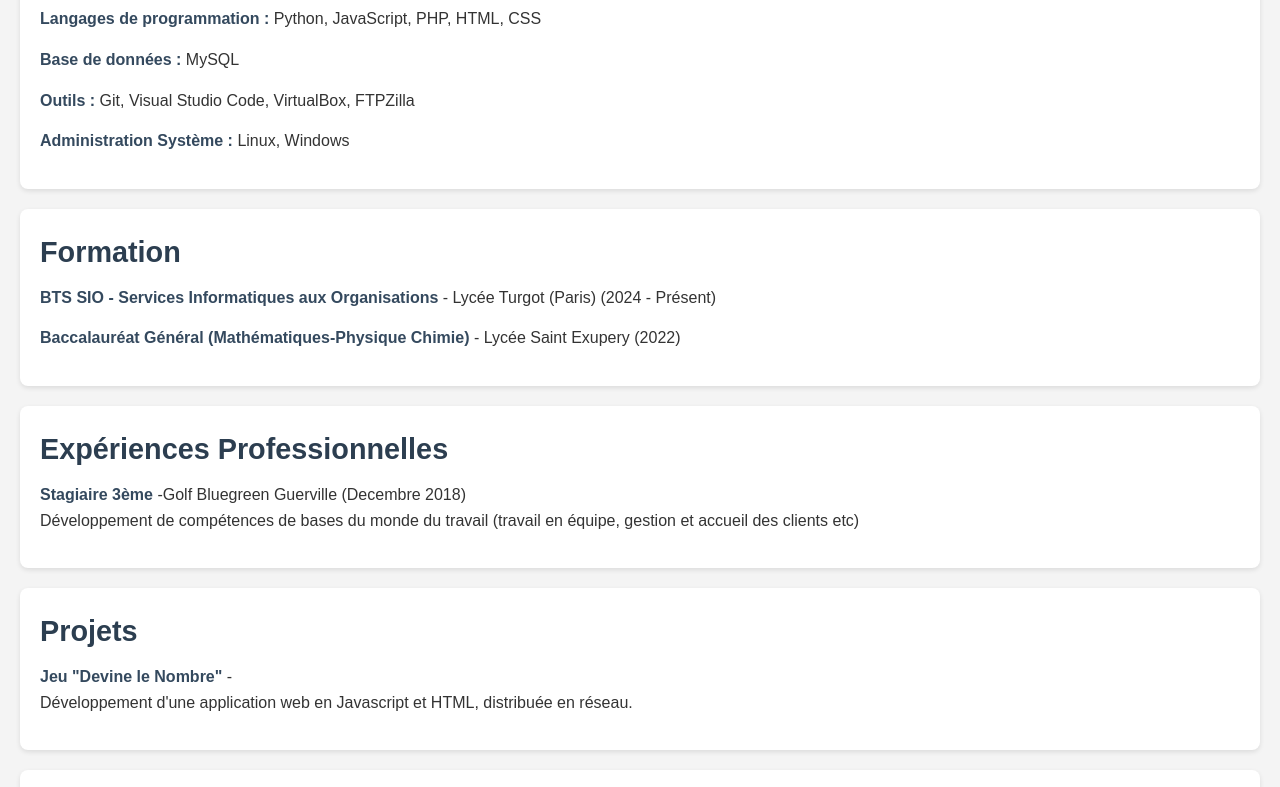
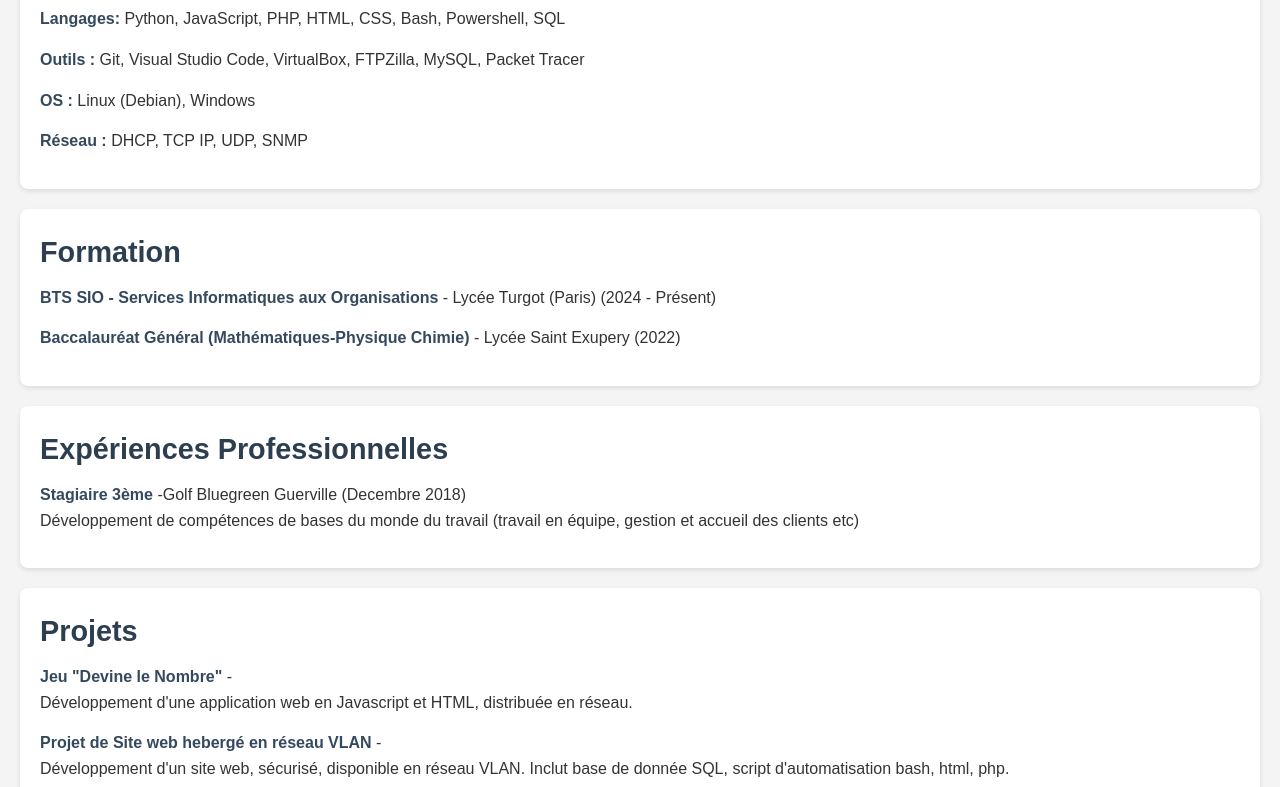
Before and after one commit to yanisaa7/CV-ECOLE, a plain HTML site: page index.html in a window 1280 px wide. Shown: the part 300-1087 px from the top of the page. Drawn offline with Linux system fonts and the light colour scheme.

Commit message:
Update index.html

```diff
--- a/index.html
+++ b/index.html
@@ -3,7 +3,7 @@
 <head>
     <meta charset="UTF-8">
     <meta name="viewport" content="width=device-width, initial-scale=1.0">
-    <title>Mon CV - BTS SIO</title>
+    <title>CV \ E-Portfolio - BTS SIO</title>
     <link rel="stylesheet" href="style.css">
 </head>
 <body>
@@ -16,10 +16,11 @@
     <section class="section">
         <h2>Compétences</h2>
         <ul>
-            <li><strong>Langages de programmation :</strong> Python, JavaScript, PHP, HTML, CSS</li>
-            <li><strong>Base de données :</strong> MySQL</li>
-            <li><strong>Outils :</strong> Git, Visual Studio Code, VirtualBox, FTPZilla</li>
-            <li><strong>Administration Système :</strong> Linux, Windows</li>
+            <li><strong>Langages:</strong> Python, JavaScript, PHP, HTML, CSS, Bash, Powershell, SQL</li>
+            <li><strong>Outils :</strong> Git, Visual Studio Code, VirtualBox, FTPZilla, MySQL, Packet Tracer</li>
+            <li><strong>OS :</strong> Linux (Debian), Windows</li>
+            <li><strong>Réseau :</strong> DHCP, TCP IP, UDP, SNMP</li>
+
         </ul>
     </section>
 
@@ -49,6 +50,12 @@
                 <p>Développement d'une application web en Javascript et HTML, distribuée en réseau.</p>
             </li>
         </ul>
+         <ul>
+            <li>
+                <strong>Projet de Site web hebergé en réseau VLAN</strong> -
+                <p>Développement d'un site web, sécurisé, disponible en réseau VLAN. Inclut base de donnée SQL, script d'automatisation bash, html, php.</p>
+            </li>
+        </ul>
     </section>
 
     <section class="section">
```
